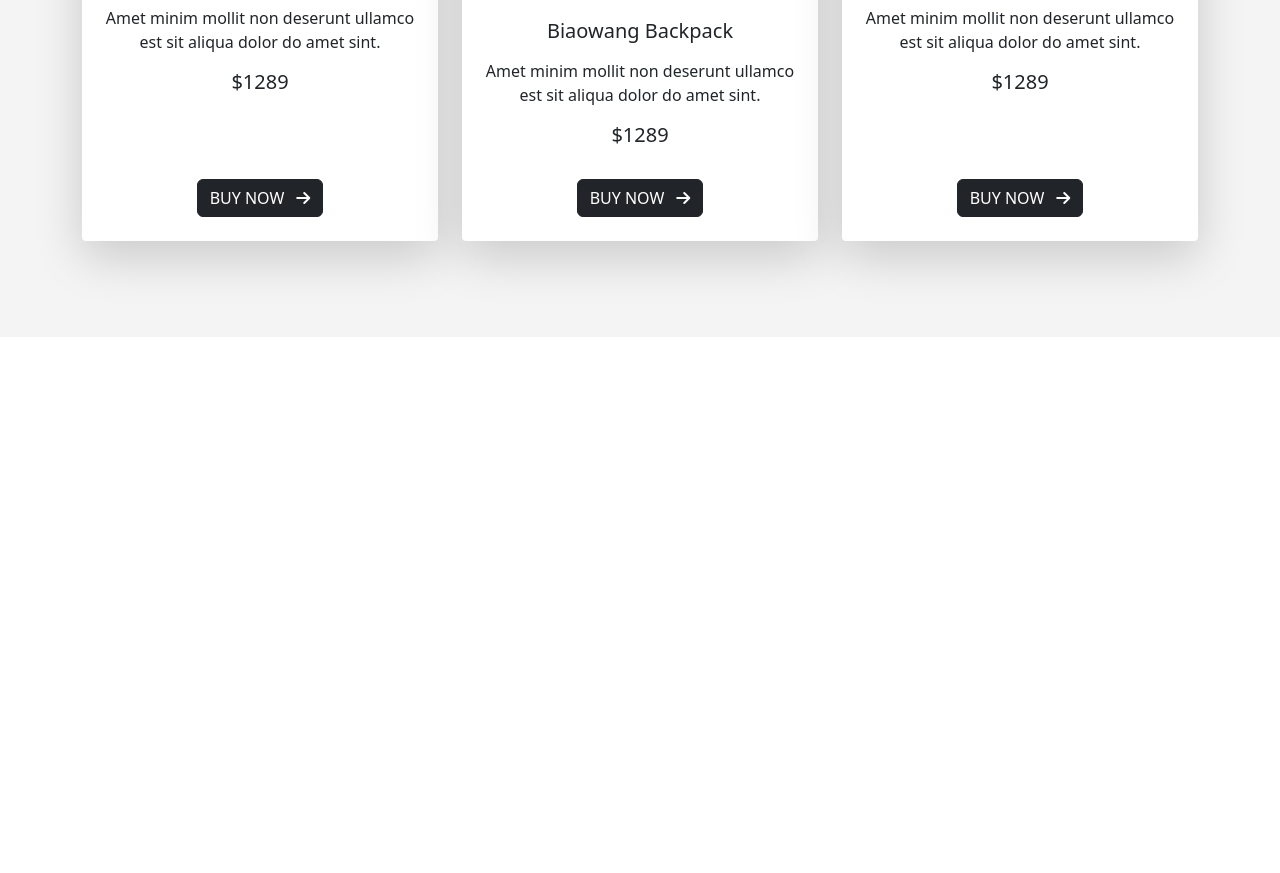
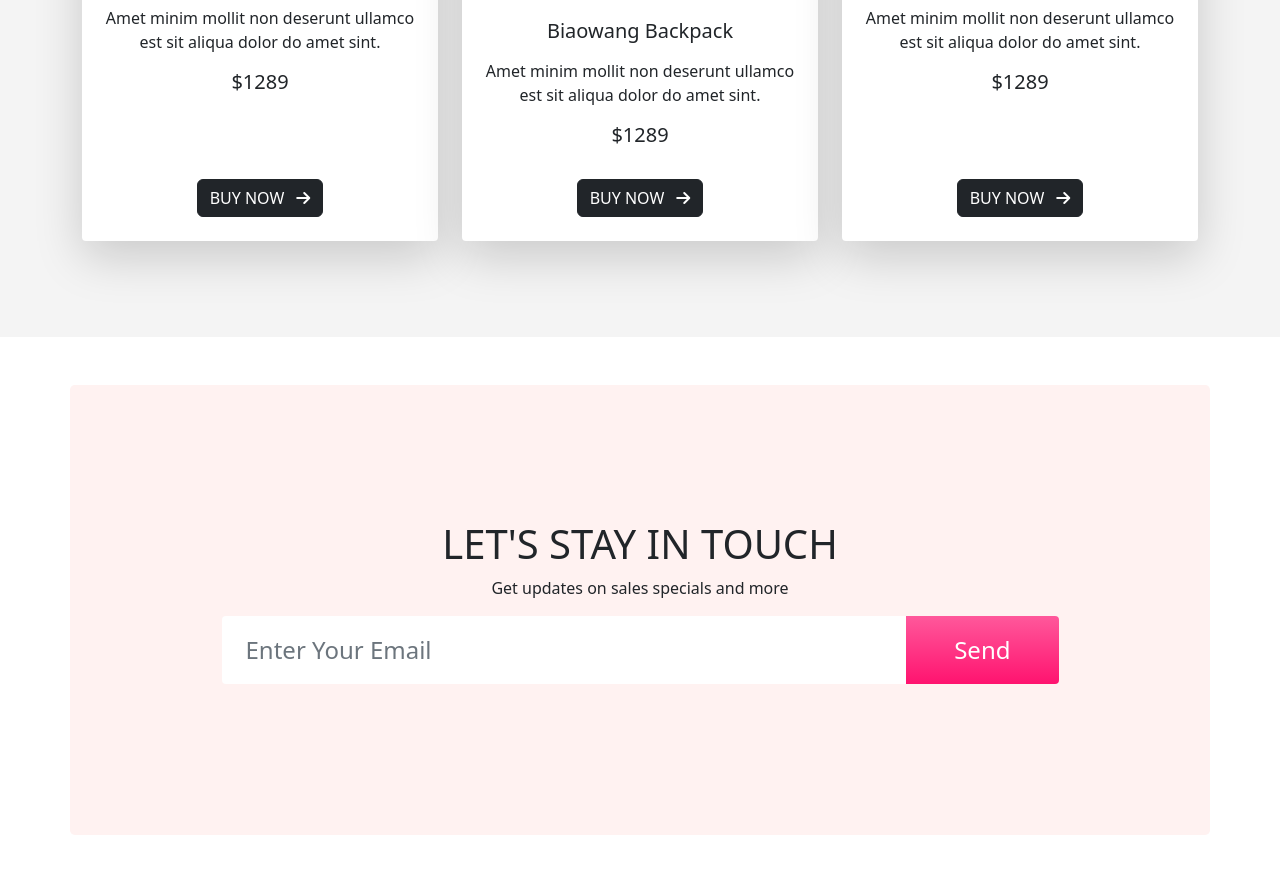
Before and after one commit to shovasarker/panda-commerce-with-bootstrap, a plain HTML site: page index.html in a window 1280 px wide. Shown: the part 1956-2829 px from the top of the page. Before the commit the page ends 2293 px from the top, so only its background shows below. Drawn offline with nearby package versions, Linux system fonts and the light colour scheme.

Commit message:
Sebscribe section Added

```diff
--- a/index.html
+++ b/index.html
@@ -282,8 +282,25 @@
                     </div>
                 </section>
                 <!-- Backpack Section End -->
+            </section>
+            <!-- Products Section end -->
+
+            <!-- Subscribe section Start -->
+            <section
+                class="subscribe-section container rounded-3 d-flex flex-column justify-content-center align-items-center my-5 py-5"
+                style="background-color: #FFF2F1; height: 450px;">
+                <h1>LET'S STAY IN TOUCH</h1>
+                <p>Get updates on sales specials and more</p>
+                <div class="input-group mb-3 w-75">
+                    <input type="email" class="form-control p-2 p-md-3 ps-md-4 fs-4 border-0"
+                        placeholder="Enter Your Email" aria-label="email" aria-describedby="button-addon2">
+                    <button class="btn btn-outline-secondary px-3 px-md-5 fs-4 text-white border-0"
+                        style="background: linear-gradient(180deg, #FF589B 0%, #FF136F 100%);" type="button"
+                        id="button-addon2">Send</button>
+                </div>
 
             </section>
+
 
 
         </main>
```
